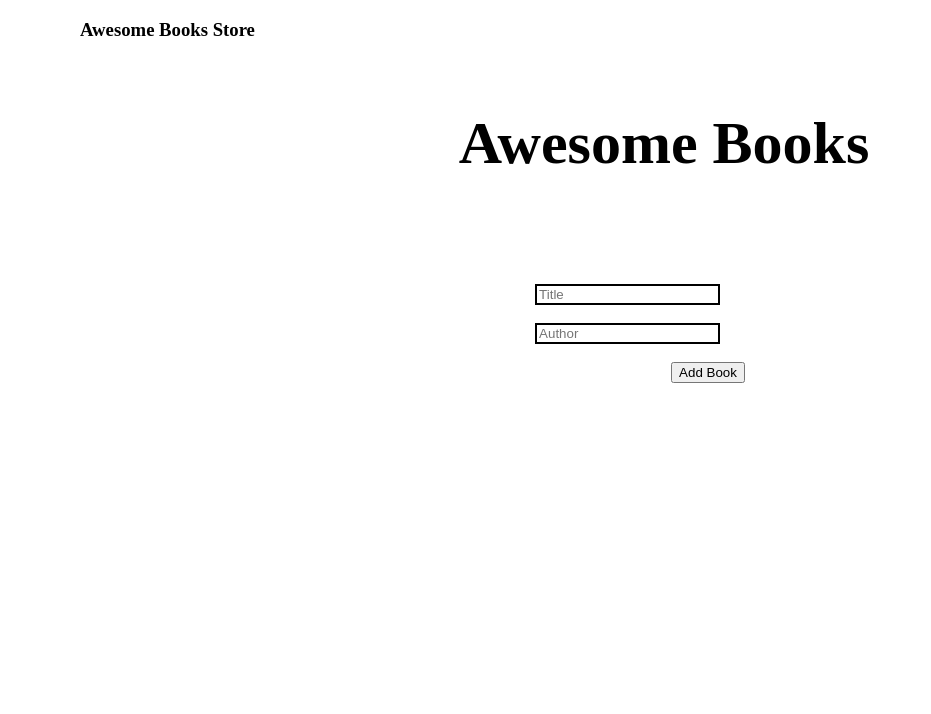
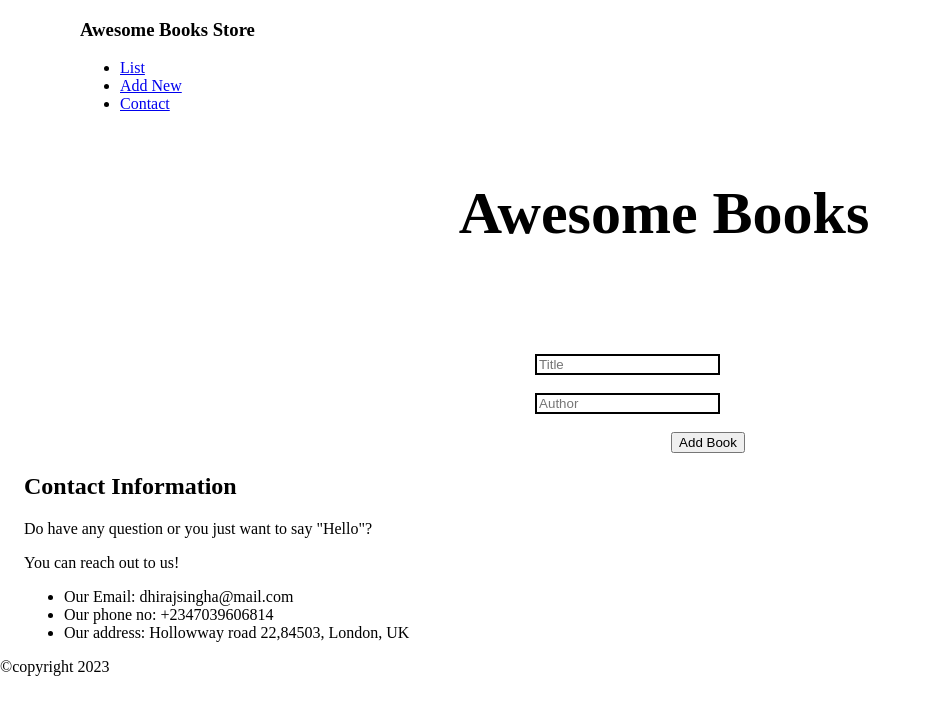
Before and after one commit to dhirajsingha143/Awesome-books, a website: page index.html in a window 1280 px wide. Shown: the top 714 px of the page, without its empty margins (0-931 px from the left). Drawn offline with Linux system fonts and the light colour scheme.

Commit message:
Add Markup for navigation and contact section

```diff
--- a/index.html
+++ b/index.html
@@ -11,6 +11,11 @@
     <header>
       <nav class="nav">
         <h3>Awesome Books Store</h3>
+        <ul>
+          <li><a href="#">List</a></li>
+          <li><a href="#">Add New</a></li>
+          <li><a href="#">Contact</a></li>
+        </ul>
       </nav>
     </header>
 
@@ -28,7 +33,22 @@
           <button type="submit" id="add-btn">Add Book</button>
         </form>
       </section>
+
+      <section class="contact">
+        <h2>Contact Information</h2>
+        <p>Do have any question or you just want to say "Hello"?</p>
+        <p>You can reach out to us!</p>
+        <ul>
+          <li>Our Email: dhirajsingha@mail.com</li>
+          <li>Our phone no: +2347039606814</li>
+          <li>Our address: Hollowway road 22,84503, London, UK</li>
+        </ul>
+      </section>
     </main>
+
+    <footer>
+      <p>&copy;copyright 2023</p>
+    </footer>
     <script src="main.js"></script>
 </body>
 </html>
```
